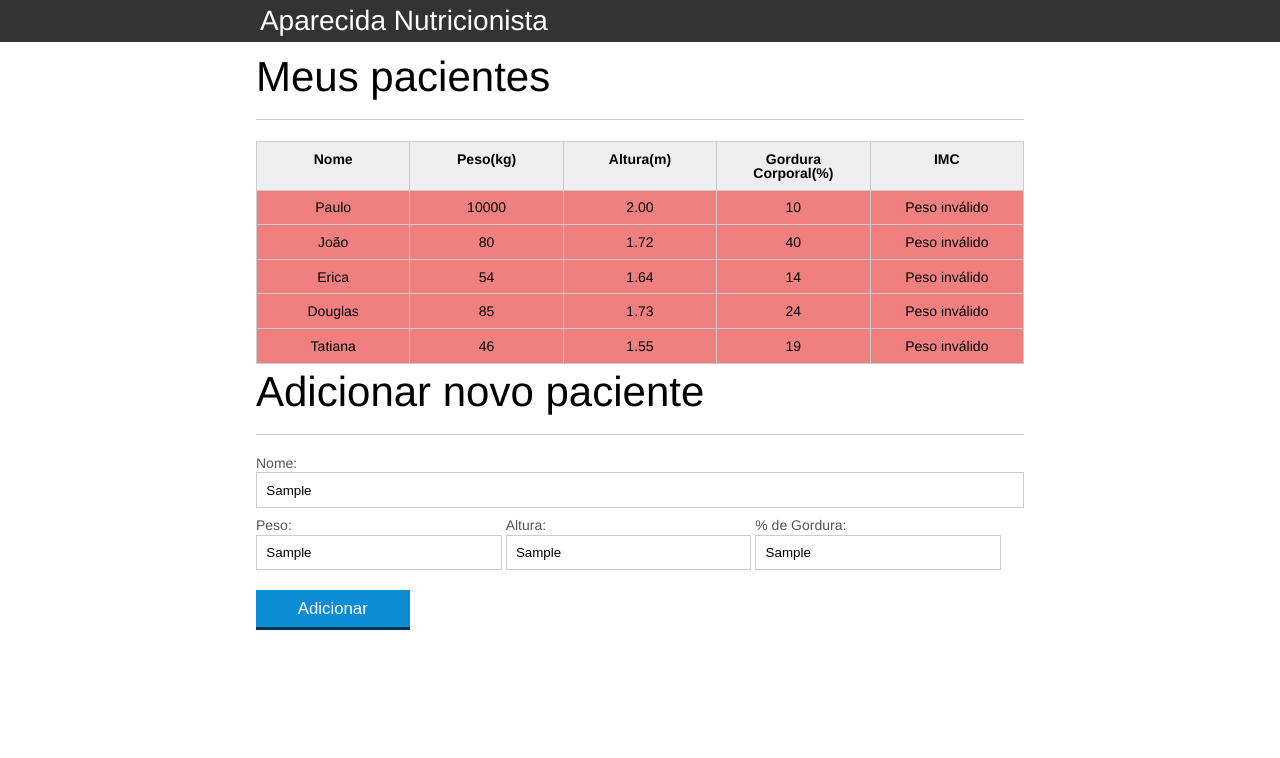
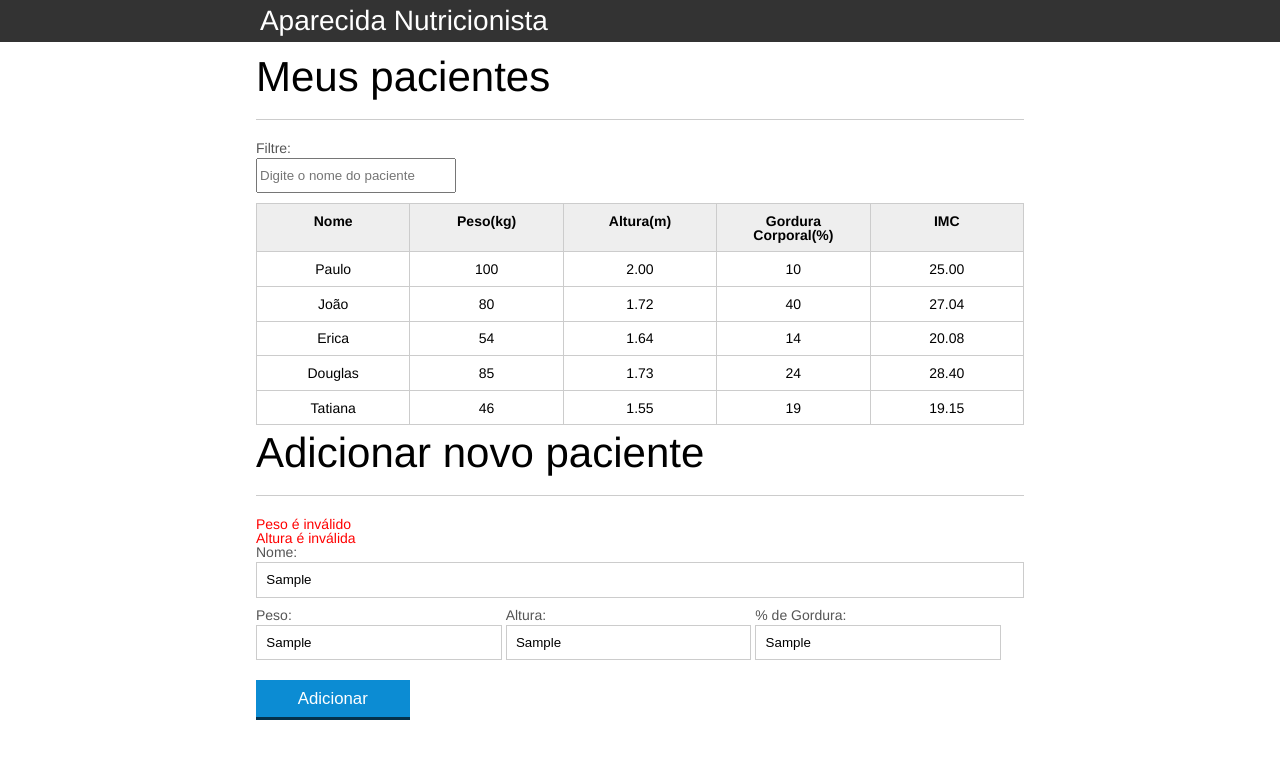
Before and after one commit to kauanefr/nutri_jorge, a plain HTML site: page index.html in a window 1280 px wide. Both pictures are taken after typing "Sample", "Sample", "Sample", "Sample" into the empty fields and a click on the button "Adicionar". Drawn offline with Linux system fonts and the light colour scheme.

Commit message:
Add files via upload

```diff
--- a/css/index.css
+++ b/css/index.css
@@ -137,21 +137,18 @@ button[disabled=disabled], button:disabled {
 	background-color: lightcoral;
 }
 
-#mensagens-erro {
+#mensagens-erro{
 	color: red;
 }
 
-.fadeOut {
+
+.fadeOut{
 	opacity: 0;
 	transition: 0.5s;
 }
 
-#filtrar-tabela {
+#filtrar-tabela{
 	width: 200px;
 	height: 35px;
 	margin-bottom: 10px;
 }
-
-.invisivel {
-	display: none;
-}
--- a/index.html
+++ b/index.html
@@ -18,7 +18,9 @@
 		<main>
 			<section class="container">
 				<h2>Meus pacientes</h2>
-
+				<label for="filtrar-tabela">Filtre:</label>
+				<input type="text" name="filtro" id="filtrar-tabela"
+				 placeholder="Digite o nome do paciente">
 				<table>
 					<thead>
 						<tr>
@@ -32,7 +34,7 @@
 					<tbody id="tabela-pacientes">
 						<tr class="paciente" id="primeiro-paciente">
 							<td class="info-nome">Paulo</td>
-							<td class="info-peso">10000</td>
+							<td class="info-peso">100</td>
 							<td class="info-altura">2.00</td>
 							<td class="info-gordura">10</td>
 							<td class="info-imc">0</td>
@@ -70,14 +72,13 @@
 						</tr>
 					</tbody>
 				</table>
-				<span id="erro-ajax" class="invisivel">Erro ao buscar os pacientes</span>
 
 			</section>
 		</main>
 
 		<section class="container">
 		    <h2 id="titulo-form">Adicionar novo paciente</h2>
-			<span id="mensagens-erro"></span>
+			<ul id="mensagens-erro"></ul>
 		    <form id="form-adiciona">
 		        <div class="">
 		            <label for="nome">Nome:</label>
@@ -102,7 +103,9 @@
 
 		<script src="js/calcula-imc.js" ></script>
 		<script src="js/form.js" ></script>
-		<script src="js/remover-paciente.js" ></script>
+		<script src="js/remover-paciente.js"></script>
+		<script src="js/filtra.js"></script>
+
 
 	</body>
 </html>
--- a/js/calcula-imc.js
+++ b/js/calcula-imc.js
@@ -15,17 +15,17 @@ for (var i = 0; i < pacientes.length; i++) {
 
     var tdImc = paciente.querySelector(".info-imc");
 
-    var pesoEhValido = validaPeso(peso); //true ou false
+    var pesoEhValido = validaPeso(peso);
     var alturaEhValida = validaAltura(altura);
 
-    if (!peso <= 0 || peso >=1000) {
+    if (!pesoEhValido) {
         console.log("Peso inválido!");
         pesoEhValido = false;
         tdImc.textContent = "Peso inválido";
         paciente.classList.add("paciente-invalido");
     }
 
-    if (altura <= 0 || altura >=3.00) {
+    if (!alturaEhValida) {
         console.log("Altura inválida!");
         alturaEhValida = false;
         tdImc.textContent = "Altura inválida";
--- /dev/null
+++ b/js/filtra.js
@@ -0,0 +1,11 @@
+var campoFiltro = document.querySelector("#filtrar-tabela");
+
+campoFiltro.addEventListener("input", function() {
+    var pacientes = document.querySelectorAll(".paciente");
+
+    for (var i = 0; i < pacientes.length; i++) {
+        var paciente = pacientes[i];
+        var tdNome = paciente.querySelector(".info-nome");
+        var nome = tdNome.textContent;
+    }
+});
--- a/js/form.js
+++ b/js/form.js
@@ -3,24 +3,27 @@ botaoAdicionar.addEventListener("click", function(event) {
     event.preventDefault();
 
     var form = document.querySelector("#form-adiciona");
+
     var paciente = obtemPacienteDoFormulario(form);
 
     var pacienteTr = montaTr(paciente);
 
-    var erro = validaPaciente(paciente);
+    var erros = validaPaciente(paciente);
 
-    if (erro.length > 0) {
-        var mensagensErro = document.querySelector("#mensagem-erro");
-        mensagensErro.textContent = erro;
+    if (erros.length > 0) {
+        exibeMensagensDeErro(erros);
+
         return;
     }
 
-    //adicionando o paciente na tabela
     var tabela = document.querySelector("#tabela-pacientes");
 
     tabela.appendChild(pacienteTr);
 
     form.reset();
+
+    var mensagensErro = document.querySelector("#mensagens-erro");
+    mensagensErro.innerHTML = "";
 
 });
 
@@ -61,9 +64,41 @@ function montaTd(dado, classe) {
 function validaPaciente(paciente) {
 
     var erros = [];
-    if (erros.length > 0) {
-        exibeMensagensDeErro(erros);
 
-        return;
+    if (paciente.nome.length == 0) {
+        erros.push("O nome não pode ser em branco");
     }
+
+    if (paciente.gordura.length == 0) {
+        erros.push("A gordura não pode ser em branco");
+    }
+
+    if (paciente.peso.length == 0) {
+        erros.push("O peso não pode ser em branco");
+    }
+
+    if (paciente.altura.length == 0) {
+        erros.push("A altura não pode ser em branco");
+    }
+
+    if (!validaPeso(paciente.peso)) {
+        erros.push("Peso é inválido");
+    }
+
+    if (!validaAltura(paciente.altura)) {
+        erros.push("Altura é inválida");
+    }
+
+    return erros;
 }
+
+function exibeMensagensDeErro(erros) {
+    var ul = document.querySelector("#mensagens-erro");
+    ul.innerHTML = "";
+
+    erros.forEach(function(erro) {
+        var li = document.createElement("li");
+        li.textContent = erro;
+        ul.appendChild(li);
+    });
+}
```
